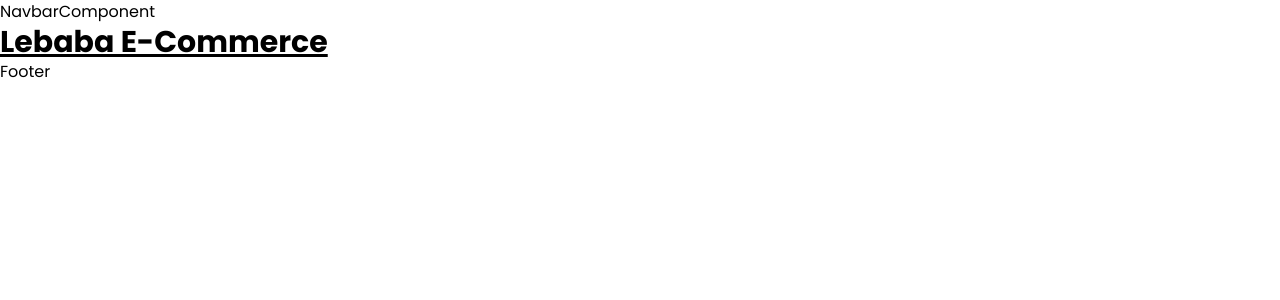
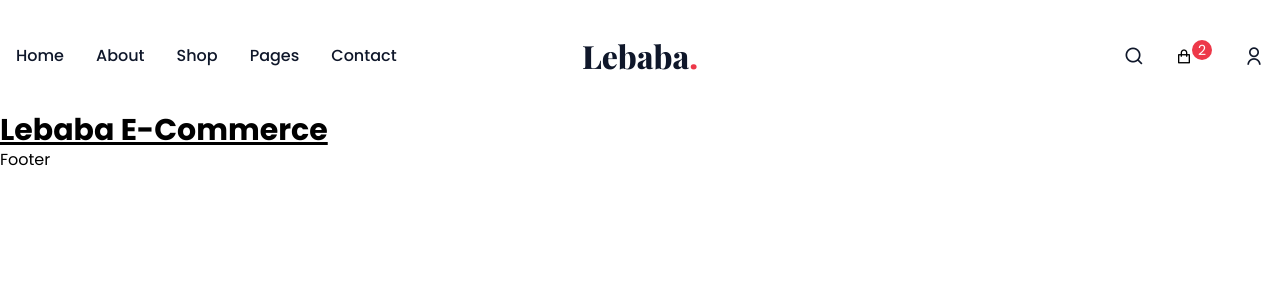
Before and after one commit to MAbdurahman/mern-lebaba-project, a React (Create React App) app in the folder frontend/: page / in a window 1280 px wide. Shown: the top 300 px of the page. Built offline with nearby package versions, Linux system fonts and the light colour scheme.

Commit message:
Add utility functions to utils directory

```diff
--- a/frontend/src/components/NavbarComponent.jsx
+++ b/frontend/src/components/NavbarComponent.jsx
@@ -1,9 +1,57 @@
+import React, { useState} from 'react';
+import {Link, useNavigate} from 'react-router-dom';
+/*import{useDispatch, useSelector} from 'react-redux';*/
+/*import ShoppingCartModal from './shop/ShoppingCartModal.jsx';*/
+
+
 export default function NavbarComponent() {
+   /*const products = useSelector((state) => state.cart.products);*/
+   const [isCartOpen, setIsCartOpen] = useState(false);
+
+
+   const handleCartToggle = () => {
+      setIsCartOpen(!isCartOpen)
+   }
 
    return (
-      <div>
-         <h2>NavbarComponent</h2>
-      </div>
+      <header className="fixed-nav-bar w-nav">
+         <nav className='max-w-screen-2xl mx-auto px-4 flex justify-between items-center'>
+            <ul className='nav__links'>
+               <li className='link'><Link to="/">Home</Link></li>
+               <li className='link'><Link to="/about">About</Link></li>
+               <li className='link'><Link to="/shop">Shop</Link></li>
+               <li className='link'><Link to="/">Pages</Link></li>
+               <li className='link'><Link to="/contact">Contact</Link></li>
+            </ul>
+            {/* logo */}
+            <div className='nav__logo'>
+               <Link to="/">Lebaba<span>.</span></Link>
+            </div>
+            {/* nav icons */}
+            <div className='nav__icons relative'>
+               <span>
+                  <Link to="/search">
+                     <i className="ri-search-line"></i>
+                  </Link>
+               </span>
+               <span>
+                  <button onClick={handleCartToggle} className='hover:text-primary'>
+                     <i className="ri-shopping-bag-line"></i>
+                     <sup className='text-sm inline-block px-1.5 text-white rounded-full  bg-primary text-center'>
+                               {'2'}
+                     </sup>
+                  </button>
+               </span>
+               <span>
+                  <Link to="sign-in">
+                     <i className="ri-user-line"></i>
+                  </Link>
+               </span>
+
+            </div>
+         </nav>
+         {/*{isCartOpen && <ShoppingCartModal products={products} isOpen={isCartOpen} onClose={handleCartToggle} />}*/}
+      </header>
 
    );
-}
+}//end of NavbarComponent Function
--- a/frontend/src/index.js
+++ b/frontend/src/index.js
@@ -3,7 +3,7 @@ import ReactDOM from 'react-dom/client';
 import {RouterProvider} from 'react-router-dom';
 import router from './router/router.jsx';
 import './index.css';
-import App from './app/App';
+import 'remixicon/fonts/remixicon.css'
 
 
 const root = ReactDOM.createRoot(document.getElementById('root'));
--- /dev/null
+++ b/frontend/src/utils/baseURLUtils.js
@@ -0,0 +1,4 @@
+
+export const getBaseURL = () => {
+   return `http://127.0.0.1:5000`;
+}
--- /dev/null
+++ b/frontend/src/utils/functionUtils.js
@@ -0,0 +1,61 @@
+
+export function getFirstName(fullName) {
+   let name = [];
+   name = fullName.split(' ');
+
+   return name[0];
+}
+
+export function getLastName(fullName) {
+        let name = [];
+        name = fullName.split(' ');
+        if (name.length <= 2) {
+            return name[name.length - 1];
+        } else {
+            name = name[1];
+            name = name.replace(',', '');
+            return name;
+        }
+    }
+
+export function validateName(username) {
+   let name_trimmed = username.trim();
+   const name_pattern = /^([a-zA-Z]{2,}\s[a-zA-z]{1,}'?-?[a-zA-Z]{1,}\s?([a-zA-Z]{1,})?)(,? (?:[JS]r\.?|II|III|IV))?$/g;
+
+   if (name_trimmed.length === 0) {
+      return {isValid: false, error: 'Your first and last name is required!'};
+
+   }
+   if (!name_trimmed.match(name_pattern)) {
+      return {isValid: false, error: 'Enter your first and last name!'};
+   }
+
+   return {isValid: true};
+
+}
+
+export function validateUserInfo(username, email, password) {
+   let name_trimmed = username.trim();
+   let email_trimmed = email.trim();
+   let password_trimmed = password.trim();
+
+   const name_pattern = /^([a-zA-Z]{2,}\s[a-zA-z]{1,}'?-?[a-zA-Z]{1,}\s?([a-zA-Z]{1,})?)(,? (?:[JS]r\.?|II|III|IV))?$/g;
+   const email_pattern = /^[!A-Z0-9#$&?*^~_%+-]+(\.[A-Z0-9!_%+-^]+)*?@[A-Z0-9-]+([A-Z0-9.-])*\.[A-Z]{2,}$/i;
+
+   if (name_trimmed.length === 0) {
+      return {isValid: false, error: 'Your first and last name is required!'};
+   }
+   if (!name_trimmed.match(name_pattern)) {
+      return {isValid: false, error: 'Enter your first and last name!'};
+   }
+   if (email_trimmed.length === 0) {
+      return {isValid: false, error: 'Your email is required!'};
+   }
+   if (!email_trimmed.match(email_pattern)) {
+      return {isValid: false, error: 'Enter a valid email!'};
+   }
+   if (password_trimmed.length === 0) {
+      return {isValid: false, error: 'Enter a password!'};
+   }
+   return {isValid: true};
+}
```
